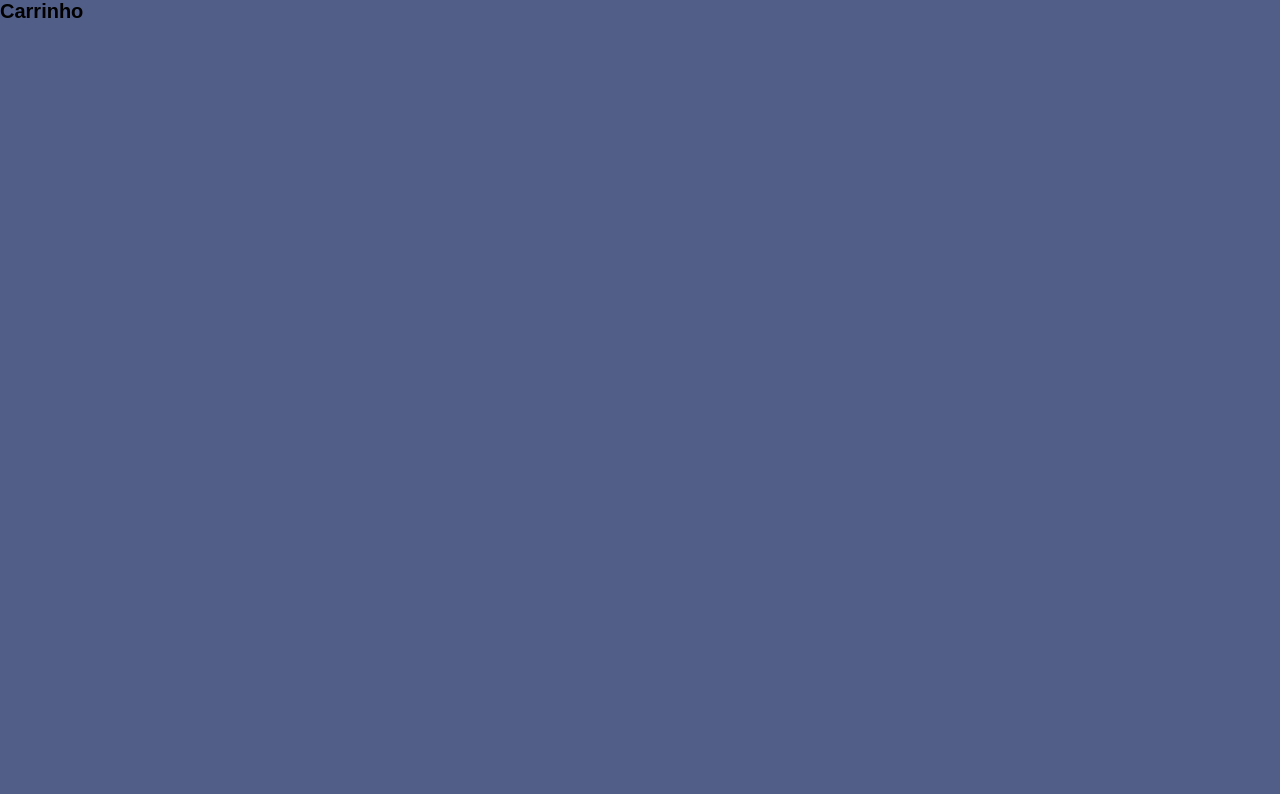
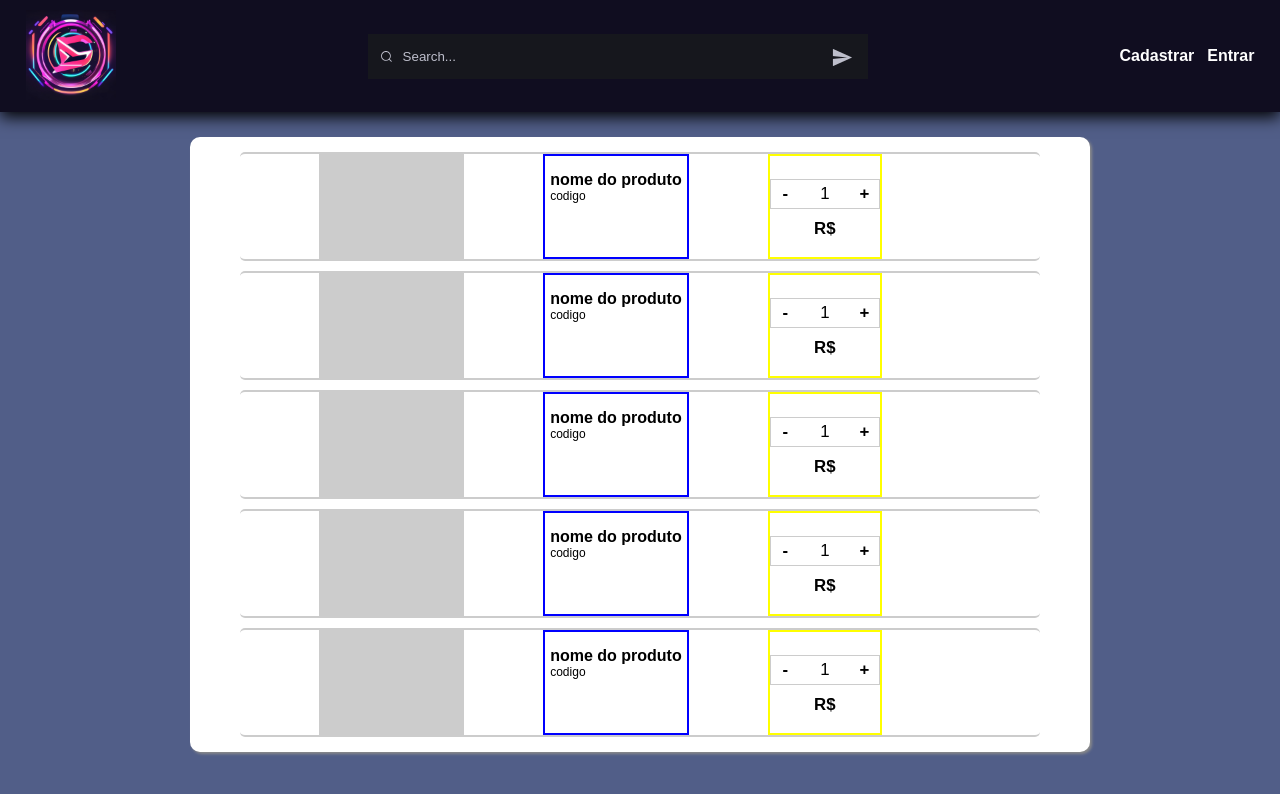
Before and after one commit to AndreyJustino/E_Commerce, a React (Vite) app: page /carrinho in a window 1280 px wide. Shown: the top 794 px of the page. Built offline with nearby package versions, Linux system fonts and the light colour scheme.

Commit message:
add components a tela de carrinho

```diff
--- a/src/pages/Carrinho.jsx
+++ b/src/pages/Carrinho.jsx
@@ -1,9 +1,25 @@
-import React from 'react'
+import React from "react";
+import Header from "../components/Header";
+import style from "./Carrinho.module.css"
+import CardCart from "../components/CardCart";
 
 function Carrinho() {
   return (
-    <div><h1>Carrinho</h1></div>
-  )
+    <>
+      <Header />
+      <main className={style.mainCarrinho}>
+
+        <section className={style.cardProductsContainer}>
+          <CardCart/>
+          <CardCart/>
+          <CardCart/>
+          <CardCart/>
+          <CardCart/>
+        </section>
+
+      </main>
+    </>
+  );
 }
 
-export default Carrinho
+export default Carrinho;
--- /dev/null
+++ b/src/pages/Carrinho.module.css
@@ -0,0 +1,24 @@
+.mainCarrinho{
+    /* border: 2px solid red; */
+    min-height: 100vh;
+    /* display: flex; */
+
+}
+
+.cardProductsContainer{
+    /* border: 2px solid green; */
+    margin: 0 auto;
+    margin-top: 25px;
+    display: flex;
+    justify-content: center;
+    background-color: #fff;
+    width: 100%;
+    max-width: 900px;
+    min-height: 50vh;
+    display: flex;
+    align-items: center;
+    flex-direction: column;
+    border-radius: 10px;
+    box-shadow: 2px 2px 3px #8a8a8a;
+    padding: 10px;
+}
--- a/src/pages/Inicial.module.css
+++ b/src/pages/Inicial.module.css
@@ -1,5 +1,5 @@
 .mainInicial{
-    background-color: #021553af;
+    /* background-color: #021553af; */
     min-height: 100vh;
     border: 2px solid red;
     /* display: flex;
```
